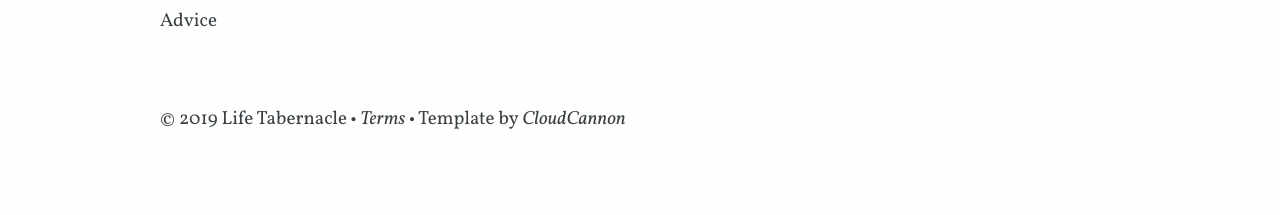
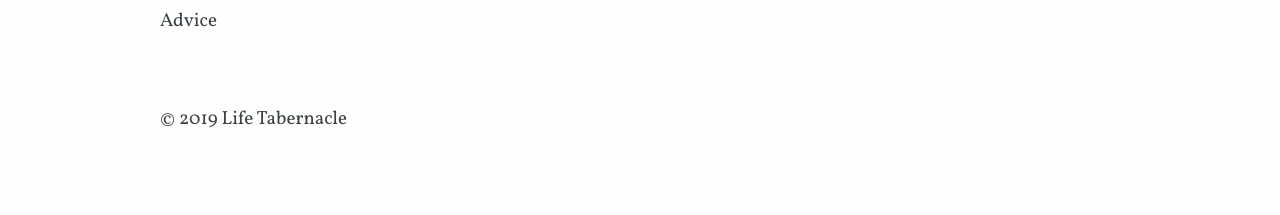
Before and after one commit to lifetabernacle/lifetabernacle.github.io, a Jekyll site: the page built from index.html, in a window 1280 px wide. Shown: the part 1940-2155 px from the top of the page. Built offline with Jekyll 4.4.1, drawn with Linux system fonts in a browser that asks for light colours; some web fonts are replaced.

Commit message:
Updated '_layouts/default.html' via CloudCannon

```diff
--- a/_layouts/default.html
+++ b/_layouts/default.html
@@ -98,10 +98,7 @@
 
 			<div class='legal-line'>
 				<p class='container'>
-					&copy; {{ site.time | date: '%Y' }} {{ site.data.company.title }} &bull;
-					<a href='{{ site.baseurl }}/terms/'>Terms</a>
-					&bull;
-					Template by <a href='http://cloudcannon.com/'>CloudCannon</a>
+					&copy; {{ site.time | date: '%Y' }} {{ site.data.company.title }}
 				</p>
 			</div>
 		</footer>
```
